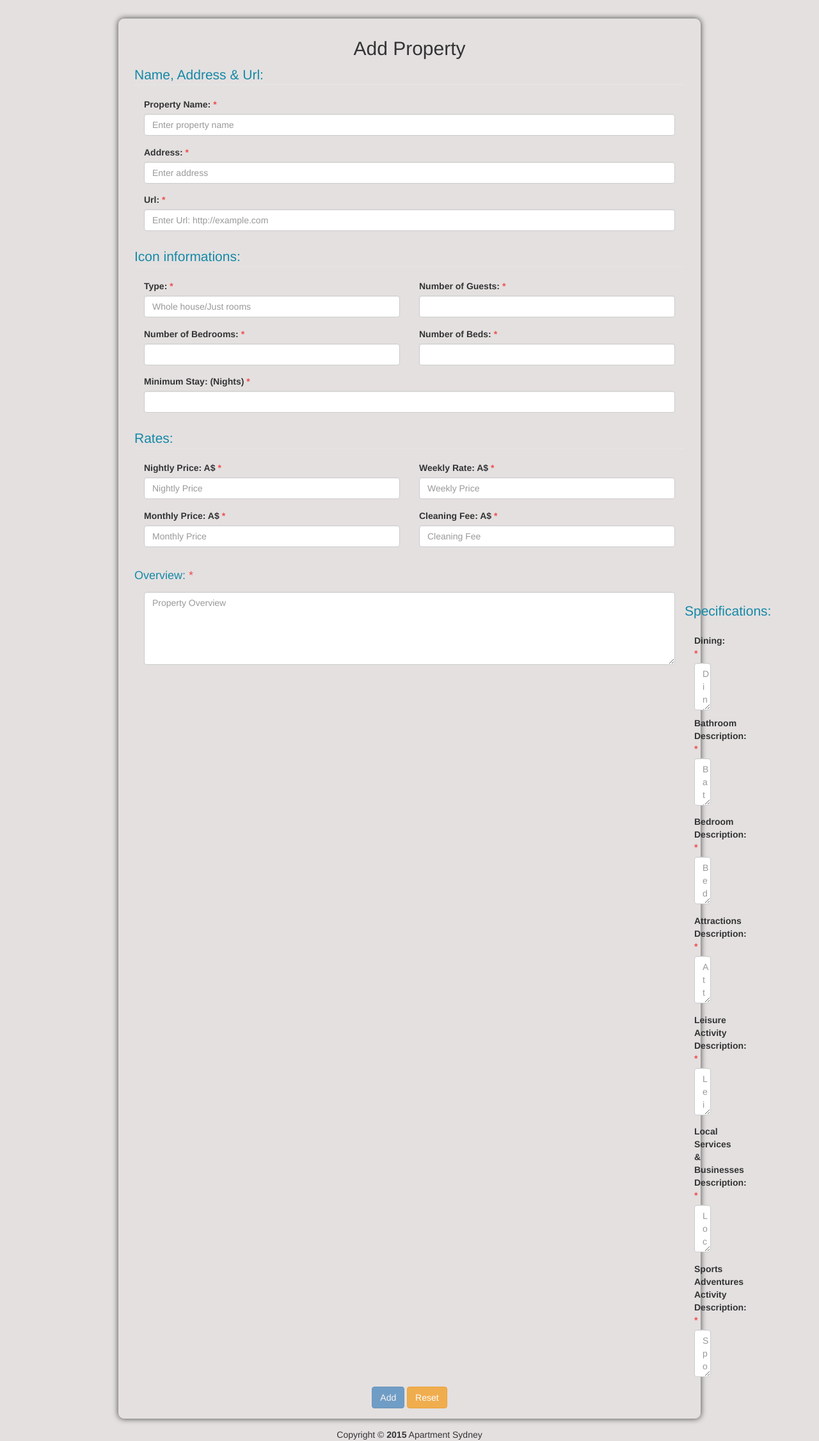
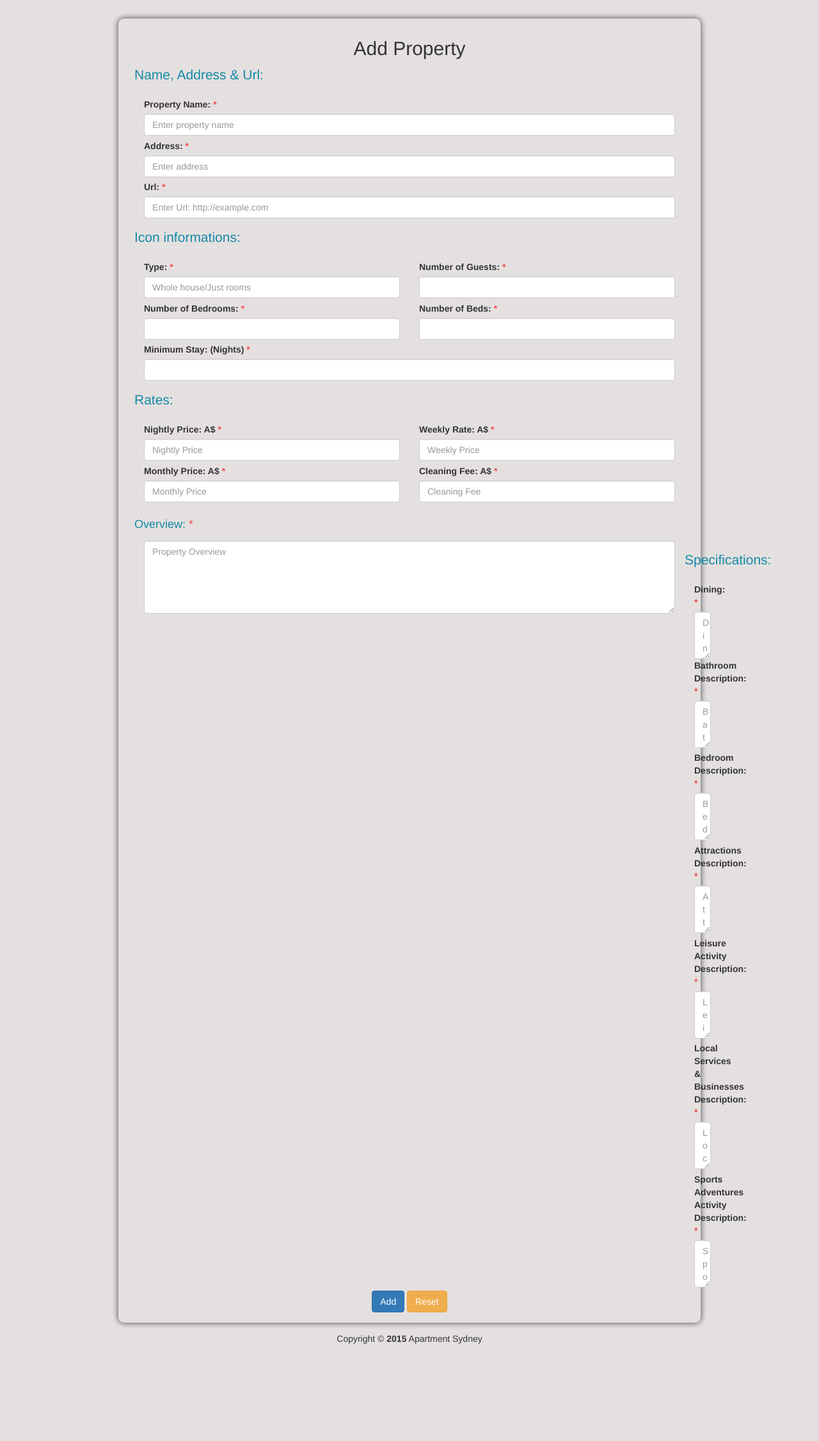
Before and after one commit to riaz981/cms, a CodeIgniter app: page /index.php/property/addProperty in a window 1280 px wide. Shown: the whole page at 64% size. After the commit the page ends 2100 px from the top, so only its background shows below. Run offline with CodeIgniter, Linux system fonts and the light colour scheme.

Commit message:
removed validator for bootstrap. Was giving wrong error messages. at the moment uses html5 for validation and codeigniter validation for validating the form at the back end

```diff
--- a/application/views/edit.php
+++ b/application/views/edit.php
@@ -6,7 +6,7 @@ $this->load->view('header');
     <div class="col-lg-12 col-md-12 col-sm-12 col-xs-12">
       <div><span style="color:#F24B4B;"><?php echo validation_errors(); ?></span></div>
       <?php if(isset($message)) echo $message; ?>
-      <?php $attributes=array('role'=>'form', 'data-toggle'=>'validator'); echo form_open('property/addProperty',$attributes); ?>
+      <?php echo form_open('property/addProperty'); ?>
         <h2 align="center">Add Property</h2>
         <div class="form-body">
 
@@ -15,16 +15,13 @@ $this->load->view('header');
                 <legend style="color: #1489a6;">Name, Address &amp Url:</legend>
                 <div class="col-lg-12 col-md-12 col-sm-12 col-xs-12">
                     <label for="name">Property Name: <span style="color:#F24B4B;">*</span></label>
-                    <input type="text" class="form-control" id="name" name="name" value="<?php echo set_value('name')?>" placeholder="Enter property name" data-error="A name is required"required>
-                    <div class="help-block with-errors"></div>
+                    <input type="text" class="form-control" id="name" name="name" value="<?php echo set_value('name')?>" placeholder="Enter property name" required>
 
                     <label for="address" style="margin-top:0.4em;">Address: <span style="color:#F24B4B;">*</span></label>
-                    <input type="text" class="form-control" id="address" name="address" value="<?php echo set_value('address')?>" placeholder="Enter address" data-error="An address is required" required>
-                    <div class="help-block with-errors"></div>
+                    <input type="text" class="form-control" id="address" name="address" value="<?php echo set_value('address')?>" placeholder="Enter address" required>
 
                     <label for="url" style="margin-top:0.4em">Url: <span style="color:#F24B4B;">*</span></label>
-                    <input type="text" class="form-control" id="url" name="url" value="<?php echo set_value('url')?>" placeholder="Enter Url: http://example.com" data-error="A url is required" required>
-                    <div class="help-block with-errors"></div>
+                    <input type="text" class="form-control" id="url" name="url" value="<?php echo set_value('url')?>" placeholder="Enter Url: http://example.com" required>
                 </div>
             </div>
 
@@ -34,28 +31,23 @@ $this->load->view('header');
                     <legend style="color: #1489a6;">Icon informations:</legend>
                     <div class="col-lg-6 col-md-6 col-sm-6 col-xs-6">
                         <label for="typeProperty">Type: <span style="color:#F24B4B;">*</span></label>
-                        <input type="text" class="form-control" id="typeProperty" name="typeProperty" value="<?php echo set_value('typeProperty')?>" placeholder="Whole house/Just rooms" data-error="A property type is required" required>
-                        <div class="help-block with-errors"></div>
+                        <input type="text" class="form-control" id="typeProperty" name="typeProperty" value="<?php echo set_value('typeProperty')?>" placeholder="Whole house/Just rooms" required>
                     </div>
                     <div class="col-lg-6 col-md-6 col-sm-6 col-xs-6">
                         <label for="guestNumber">Number of Guests: <span style="color:#F24B4B;">*</span></label>
-                        <input type="number" class="form-control" id="guestNumber" name="guestNumber" value="<?php echo set_value('guestNumber')?>" data-error="A guest number is required" required>
-                        <div class="help-block with-errors"></div>
+                        <input type="number" class="form-control" id="guestNumber" name="guestNumber" value="<?php echo set_value('guestNumber')?>" required>
                     </div>
                     <div class="col-lg-6 col-md-6 col-sm-6 col-xs-6" style="margin-top:0.4em;">
                         <label for="bedroomNumber">Number of Bedrooms: <span style="color:#F24B4B;">*</span></label>
-                        <input type="number" class="form-control" id="bedroomNumber" name="bedroomNumber" value="<?php echo set_value('bedroomNumber')?>" data-error="A bedroom number is required" required>
-                        <div class="help-block with-errors"></div>
+                        <input type="number" class="form-control" id="bedroomNumber" name="bedroomNumber" value="<?php echo set_value('bedroomNumber')?>" required>
                     </div>
                     <div class="col-lg-6 col-md-6 col-sm-6 col-xs-6" style="margin-top:0.4em;">
                         <label for="bedsNumber">Number of Beds: <span style="color:#F24B4B;">*</span></label>
-                        <input type="number" class="form-control" id="bedsNumber" name="bedsNumber" value="<?php echo set_value('bedsNumber')?>" data-error="Number of beds is required" required>
-                        <div class="help-block with-errors"></div>
+                        <input type="number" class="form-control" id="bedsNumber" name="bedsNumber" value="<?php echo set_value('bedsNumber')?>" required>
                     </div>
                     <div class="col-lg-12 col-lg-12 col-lg-12 col-xs-12" style="margin-top:0.4em;">
                         <label for="minumumStay">Minimum Stay: (Nights) <span style="color:#F24B4B;">*</span></label>
-                        <input type="number" class="form-control" id="minimumStay" name="minimumStay" value="<?php echo set_value('minimumStay')?>" data-error="Minimum stay is required" required>
-                        <div class="help-block with-errors"></div>
+                        <input type="number" class="form-control" id="minimumStay" name="minimumStay" value="<?php echo set_value('minimumStay')?>" required>
                     </div>
                 </fieldset>
             </div>
@@ -65,23 +57,19 @@ $this->load->view('header');
                 <legend style="color: #1489a6;">Rates:</legend>
                     <div class="col-lg-6 col-md-6 col-sm-6 col-xs-6">
                         <label for="nightlyRate">Nightly Price: A$ <span style="color:#F24B4B;">*</span></label>
-                        <input type="text" class="form-control" id="nightlyRate" name="nightlyRate" value="<?php echo set_value('nightlyRate')?>" placeholder="Nightly Price" data-error="A nightly price is required" required>
-                        <div class="help-block with-errors"></div>
+                        <input type="text" class="form-control" id="nightlyRate" name="nightlyRate" value="<?php echo set_value('nightlyRate')?>" placeholder="Nightly Price" required>
                     </div>
                     <div class="col-lg-6 col-md-6 col-sm-6 col-xs-6">
                         <label for="weeklyRate">Weekly Rate: A$ <span style="color:#F24B4B;">*</span></label>
-                        <input type="text" class="form-control" id="weeklyRate" name="weeklyRate" value="<?php echo set_value('weeklyRate')?>" placeholder="Weekly Price" data-error="A weekly price is required" required>
-                        <div class="help-block with-errors"></div>
+                        <input type="text" class="form-control" id="weeklyRate" name="weeklyRate" value="<?php echo set_value('weeklyRate')?>" placeholder="Weekly Price" required>
                     </div>
                     <div class="col-lg-6 col-md-6 col-sm-6 col-xs-6" style="margin-top:0.4em;">
                         <label for="monthlyRate">Monthly Price: A$ <span style="color:#F24B4B;">*</span></label>
-                        <input type="text" class="form-control" id="monthlyRate" name="monthlyRate" value="<?php echo set_value('monthlyRate')?>" placeholder="Monthly Price" data-error="A monthly price is required" required>
-                        <div class="help-block with-errors"></div>
+                        <input type="text" class="form-control" id="monthlyRate" name="monthlyRate" value="<?php echo set_value('monthlyRate')?>" placeholder="Monthly Price" required>
                     </div>
                     <div class="col-lg-6 col-md-6 col-sm-6 col-xs-6" style="margin-top:0.4em;">
                         <label for="cleaningRate">Cleaning Fee: A$ <span style="color:#F24B4B;">*</span></label>
-                        <input type="text" class="form-control" id="cleaningRate" name="cleaningRate" value="<?php echo set_value('cleaningRate')?>" placeholder="Cleaning Fee" data-error="A cleaning fee is required" required>
-                        <div class="help-block with-errors"></div>
+                        <input type="text" class="form-control" id="cleaningRate" name="cleaningRate" value="<?php echo set_value('cleaningRate')?>" placeholder="Cleaning Fee" required>
                     </div>
                 </fieldset>
             </div>
@@ -89,8 +77,7 @@ $this->load->view('header');
             <div class="form-group">
                 <label for="overview"><h4 style="color: #1489a6;">Overview: <span style="color:#F24B4B;">*</span></h4></label>
                 <div class="col-lg-12 col-md-12 col-sm-12 col-xs-12">
-                    <textarea class="form-control" id="overview" name="overview" value="<?php echo set_value('overview')?>" placeholder="Property Overview" data-error="A property overview is required" rows="5" required></textarea>
-                    <div class="help-block with-errors"></div>
+                    <textarea class="form-control" id="overview" name="overview" value="<?php echo set_value('overview')?>" placeholder="Property Overview" rows="5" required></textarea>
                 </div>
             </div>
 
@@ -99,50 +86,43 @@ $this->load->view('header');
                 <div class="form-group">
                     <div class="col-lg-6 col-md-6 col-sm-6 col-xs-6">
                         <label for="dining">Dining: <span style="color:#F24B4B;">*</span></label>
-                        <textarea class="form-control" id="dining" name="dining" value="<?php echo set_value('dining')?>" placeholder="Dining" data-error="A description is required" rows="3" required></textarea>
-                        <div class="help-block with-errors"></div>
+                        <textarea class="form-control" id="dining" name="dining" value="<?php echo set_value('dining')?>" placeholder="Dining" rows="3" required></textarea>
                     </div>
 
                     <div class="col-lg-6 col-md-6 col-sm-6 col-xs-6">
                         <label for="bathroomDescription">Bathroom Description: <span style="color:#F24B4B;">*</span></label>
-                        <textarea class="form-control" id="bathroomDescription" name="bathroomDescription" value="<?php echo set_value('bathroomDescription')?>" placeholder="Bathroom Description" data-error="bathroom description is required" rows="3" required></textarea>
-                        <div class="help-block with-errors"></div>
+                        <textarea class="form-control" id="bathroomDescription" name="bathroomDescription" value="<?php echo set_value('bathroomDescription')?>" placeholder="Bathroom Description" rows="3" required></textarea>
                     </div>
                 </div>
 
                 <div class="form-group">
                     <div class="col-lg-6 col-md-6 col-sm-6 col-xs-6" style="margin-top:0.4em;">
                         <label for="bedroomDescription">Bedroom Description: <span style="color:#F24B4B;">*</span></label>
-                        <textarea class="form-control" id="bedroomDescription" name="bedroomDescription" value="<?php echo set_value('bedroomDescription')?>" placeholder="Bedroom Description" data-error="A bedroom description is required" rows="3" required></textarea>
-                        <div class="help-block with-errors"></div>
+                        <textarea class="form-control" id="bedroomDescription" name="bedroomDescription" value="<?php echo set_value('bedroomDescription')?>" placeholder="Bedroom Description" rows="3" required></textarea>
                     </div>
 
                     <div class="col-lg-6 col-md-6 col-sm-6 col-xs-6" style="margin-top:0.4em;">
                         <label for="attractionDescription">Attractions Description: <span style="color:#F24B4B;">*</span></label>
-                        <textarea class="form-control" id="attractionDescription" name="attractionDescription" value="<?php echo set_value('attractionDescription')?>" placeholder="Attractions Description" data-error="Attractions description is required" rows="3" required></textarea>
-                        <div class="help-block with-errors"></div>
+                        <textarea class="form-control" id="attractionDescription" name="attractionDescription" value="<?php echo set_value('attractionDescription')?>" placeholder="Attractions Description" rows="3" required></textarea>
                     </div>
                 </div>
 
                 <div class="form-group">
                     <div class="col-lg-6 col-md-6 col-sm-6 col-xs-6" style="margin-top:0.4em;">
                         <label for="leisureDescription">Leisure Activity Description: <span style="color:#F24B4B;">*</span></label>
-                        <textarea class="form-control" id="leisureDescription" name="leisureDescription" value="<?php echo set_value('leisureDescription')?>" placeholder="Leisure Activity Description" data-error="Leisure description is required" rows="3" required></textarea>
-                        <div class="help-block with-errors"></div>
+                        <textarea class="form-control" id="leisureDescription" name="leisureDescription" value="<?php echo set_value('leisureDescription')?>" placeholder="Leisure Activity Description" rows="3" required></textarea>
                     </div>
 
                     <div class="col-lg-6 col-md-6 col-sm-6 col-xs-6" style="margin-top:0.4em;">
                         <label for="businessDescription">Local Services &amp Businesses Description: <span style="color:#F24B4B;">*</span></label>
-                        <textarea class="form-control" id="businessDescription" name="businessDescription" value="<?php echo set_value('businessDescription')?>" placeholder="Local Service and Businesses Description" data-error="A description is required" rows="3" required></textarea>
-                        <div class="help-block with-errors"></div>
+                        <textarea class="form-control" id="businessDescription" name="businessDescription" value="<?php echo set_value('businessDescription')?>" placeholder="Local Service and Businesses Description" rows="3" required></textarea>
                     </div>
                 </div>
 
                 <div class="form-group">
                     <div class="col-lg-12 col-md-12 col-sm-12 col-xs-12" style="margin-top:0.4em;">
                         <label for="sportsDescription">Sports Adventures Activity Description: <span style="color:#F24B4B;">*</span></label>
-                        <textarea class="form-control" id="sportsDescription" name="sportsDescription" value="<?php echo set_value('sportDescription')?>" placeholder="Sports Adventures Activity Description" data-error="A description is required" rows="3" required></textarea>
-                        <div class="help-block with-errors"></div>
+                        <textarea class="form-control" id="sportsDescription" name="sportsDescription" value="<?php echo set_value('sportDescription')?>" placeholder="Sports Adventures Activity Description" rows="3" required></textarea>
                     </div>
                 </div>
 
```
